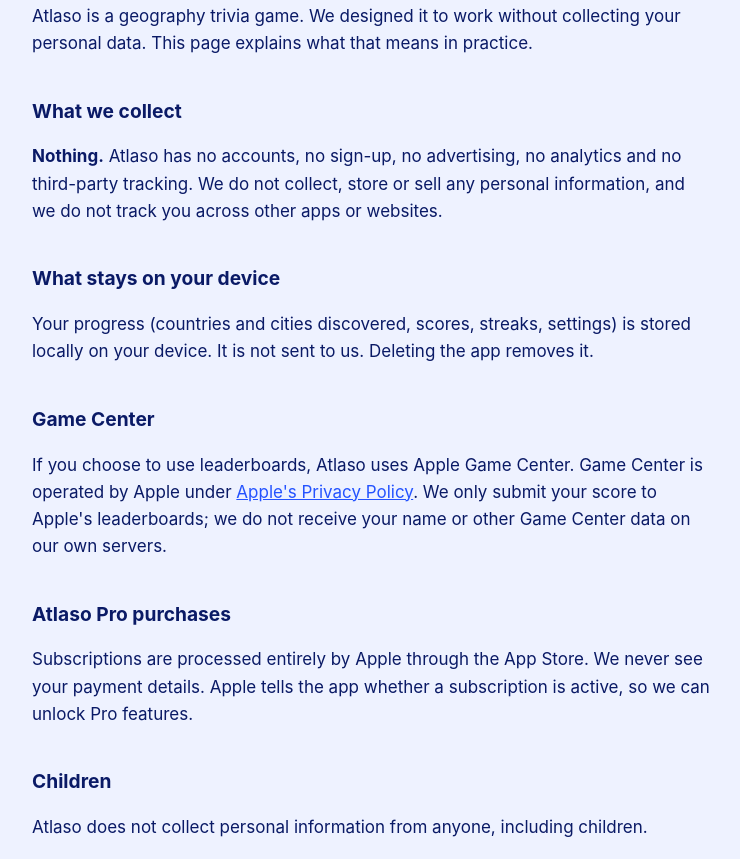
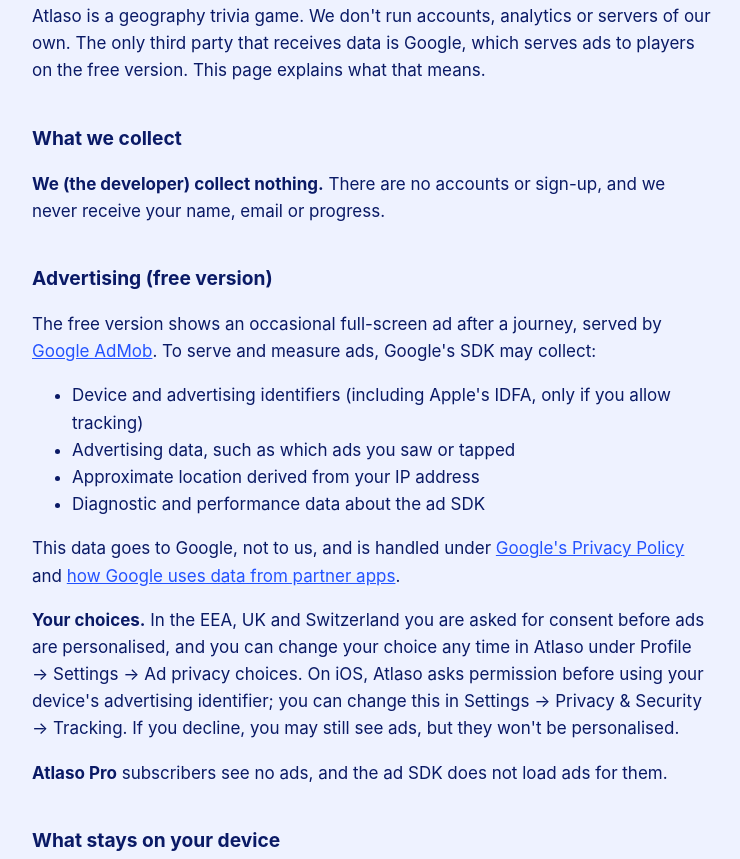
Before and after one commit to piotrams/atlaso-legal, a plain HTML site: page privacy.html in a window 1280 px wide. Shown: the part 185-1044 px from the top of the page, without its empty margins (268-1008 px from the left). Drawn offline with Linux system fonts and the light colour scheme.

Commit message:
Disclose Google AdMob advertising in privacy policy and terms

```diff
--- a/privacy.html
+++ b/privacy.html
@@ -2,9 +2,20 @@
 <div class="brand">atlaso</div>
 <h1>Privacy Policy</h1>
 <p class="muted">Last updated: 24 October 2026</p>
-<p>Atlaso is a geography trivia game. We designed it to work without collecting your personal data. This page explains what that means in practice.</p>
+<p>Atlaso is a geography trivia game. We don't run accounts, analytics or servers of our own. The only third party that receives data is Google, which serves ads to players on the free version. This page explains what that means.</p>
 <h2>What we collect</h2>
-<p><strong>Nothing.</strong> Atlaso has no accounts, no sign-up, no advertising, no analytics and no third-party tracking. We do not collect, store or sell any personal information, and we do not track you across other apps or websites.</p>
+<p><strong>We (the developer) collect nothing.</strong> There are no accounts or sign-up, and we never receive your name, email or progress.</p>
+<h2>Advertising (free version)</h2>
+<p>The free version shows an occasional full-screen ad after a journey, served by <a href="https://admob.google.com/">Google AdMob</a>. To serve and measure ads, Google's SDK may collect:</p>
+<ul>
+<li>Device and advertising identifiers (including Apple's IDFA, only if you allow tracking)</li>
+<li>Advertising data, such as which ads you saw or tapped</li>
+<li>Approximate location derived from your IP address</li>
+<li>Diagnostic and performance data about the ad SDK</li>
+</ul>
+<p>This data goes to Google, not to us, and is handled under <a href="https://policies.google.com/privacy">Google's Privacy Policy</a> and <a href="https://policies.google.com/technologies/partner-sites">how Google uses data from partner apps</a>.</p>
+<p><strong>Your choices.</strong> In the EEA, UK and Switzerland you are asked for consent before ads are personalised, and you can change your choice any time in Atlaso under Profile → Settings → Ad privacy choices. On iOS, Atlaso asks permission before using your device's advertising identifier; you can change this in Settings → Privacy &amp; Security → Tracking. If you decline, you may still see ads, but they won't be personalised.</p>
+<p><strong>Atlaso Pro</strong> subscribers see no ads, and the ad SDK does not load ads for them.</p>
 <h2>What stays on your device</h2>
 <p>Your progress (countries and cities discovered, scores, streaks, settings) is stored locally on your device. It is not sent to us. Deleting the app removes it.</p>
 <h2>Game Center</h2>
@@ -12,7 +23,7 @@
 <h2>Atlaso Pro purchases</h2>
 <p>Subscriptions are processed entirely by Apple through the App Store. We never see your payment details. Apple tells the app whether a subscription is active, so we can unlock Pro features.</p>
 <h2>Children</h2>
-<p>Atlaso does not collect personal information from anyone, including children.</p>
+<p>Atlaso is not directed at children under 13. We do not knowingly collect personal information from children, and we do not collect personal information from anyone.</p>
 <h2>Changes</h2>
 <p>If this policy changes, we will update this page and the date above.</p>
 <h2>Contact</h2>
```
Also changed, not shown: terms.html (+2 -0 lines).
